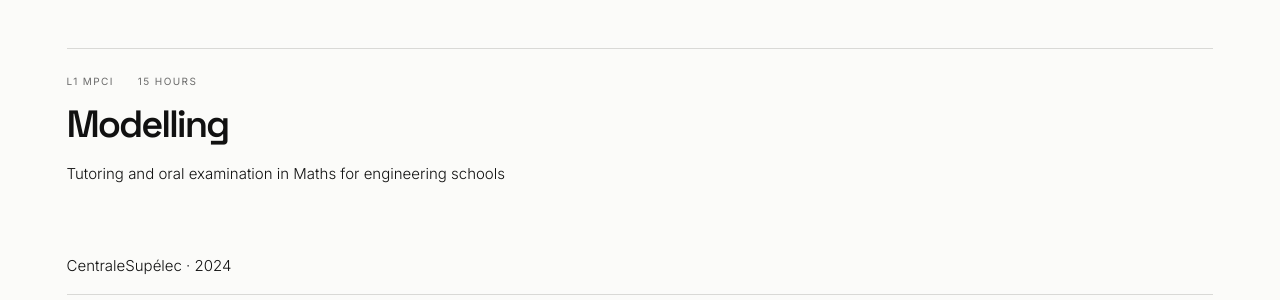
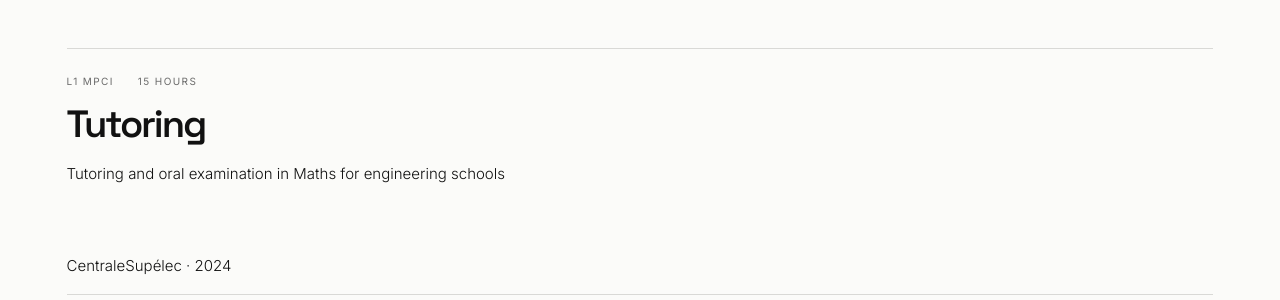
Before and after one commit to clementlavaud/clementlavaud.github.io, a Jekyll site: the page built from teaching.md, in a window 1280 px wide. Shown: the part 791-1091 px from the top of the page. Built offline with Jekyll 4.4.1, drawn with Linux system fonts in a browser that asks for light colours.

Commit message:
Update teaching.md

```diff
--- a/teaching.md
+++ b/teaching.md
@@ -21,7 +21,7 @@ title: "Teaching"
     </div>
     <div class="course">
       <div class="course-meta"><span>L1 MPCI</span><span> 15 hours</span></div>
-      <h2>Modelling</h2>
+      <h2>Tutoring</h2>
       <p>Tutoring and oral examination in Maths for engineering schools</p>
     </div>
 
```
